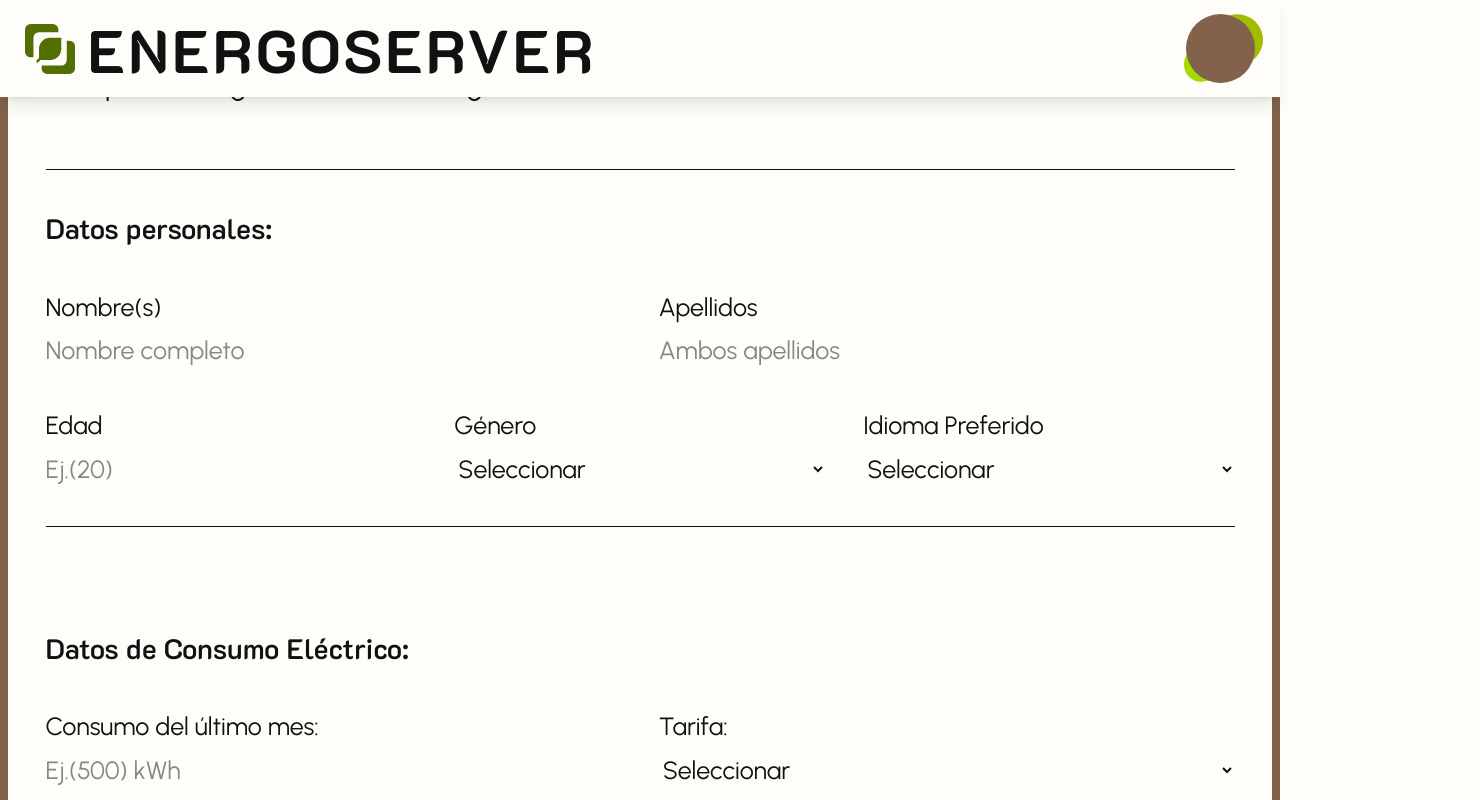
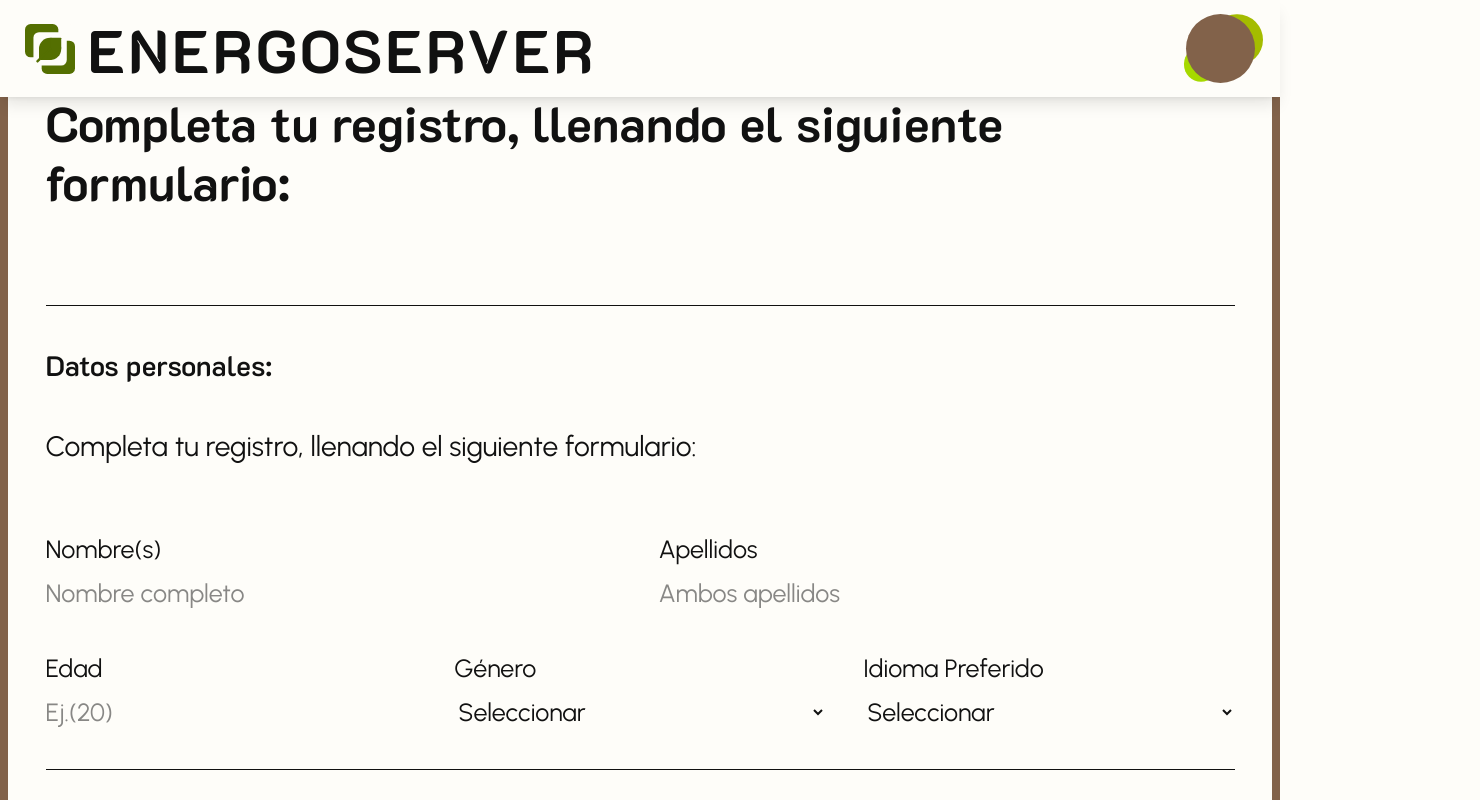
Before and after one commit to oowl3/puchamamota-energoserver-, a Next.js app: page /dulson in a window 1280 px wide. Shown: the top 800 px of the page, 1480 px wide, since content can reach past the window. Built offline with nearby package versions, Linux system fonts and the light colour scheme.

Commit message:
vista registro datos personales corregida

```diff
--- a/src/app/dulson/page.tsx
+++ b/src/app/dulson/page.tsx
@@ -18,17 +18,19 @@ function Dulson() {
   ];
 
   return (
-    <main className="sm:ml-[200px] mt-20 px-4 sm:px-8 w-full font-urbanist text-[var(--color-text)] min-h-screen">
+    <main className=" mt-20 px-4 sm:px-8 w-full font-urbanist text-[var(--color-text)] min-h-screen space-y-8">
       <div className="absolute inset-0 border-l-8 border-r-8 px-6 py-10 w-full" style={{ borderColor: "var(--color-v-4)" }}>
         <div className="relative z-10">
           <Header_loguin/>
-          <p className="text-lg mb-10">Completa tu registro, llenando el siguiente formulario:</p>
-
+          <section className="py-5">
+          <h4 className=" mb-10 ">Completa tu registro, llenando el siguiente formulario:</h4>
+          </section>
           {/* Sección 1: Datos personales */}
           <section className="mb-10 border-t border-b py-6">
             <h2 className="text-lg font-semibold mb-6">Datos personales:</h2>
+            <p className="text-lg mb-10">Completa tu registro, llenando el siguiente formulario:</p>
             <div className="grid grid-cols-1 sm:grid-cols-2 gap-6 mb-6">
-              <div>
+              <div >
                 <label className="block mb-1">Nombre(s)</label>
                 <input type="text" className="form-input w-full" placeholder="Nombre completo" />
               </div>
@@ -45,8 +47,8 @@ function Dulson() {
               </div>
               <div>
                 <label className="block mb-1">Género</label>
-                <select className="form-input w-full">
-                  <option>Seleccionar</option>
+                <select className="form-input w-full  ">
+                  <option >Seleccionar</option>
                   <option>Masculino</option>
                   <option>Femenino</option>
                   <option>Otro</option>
```
